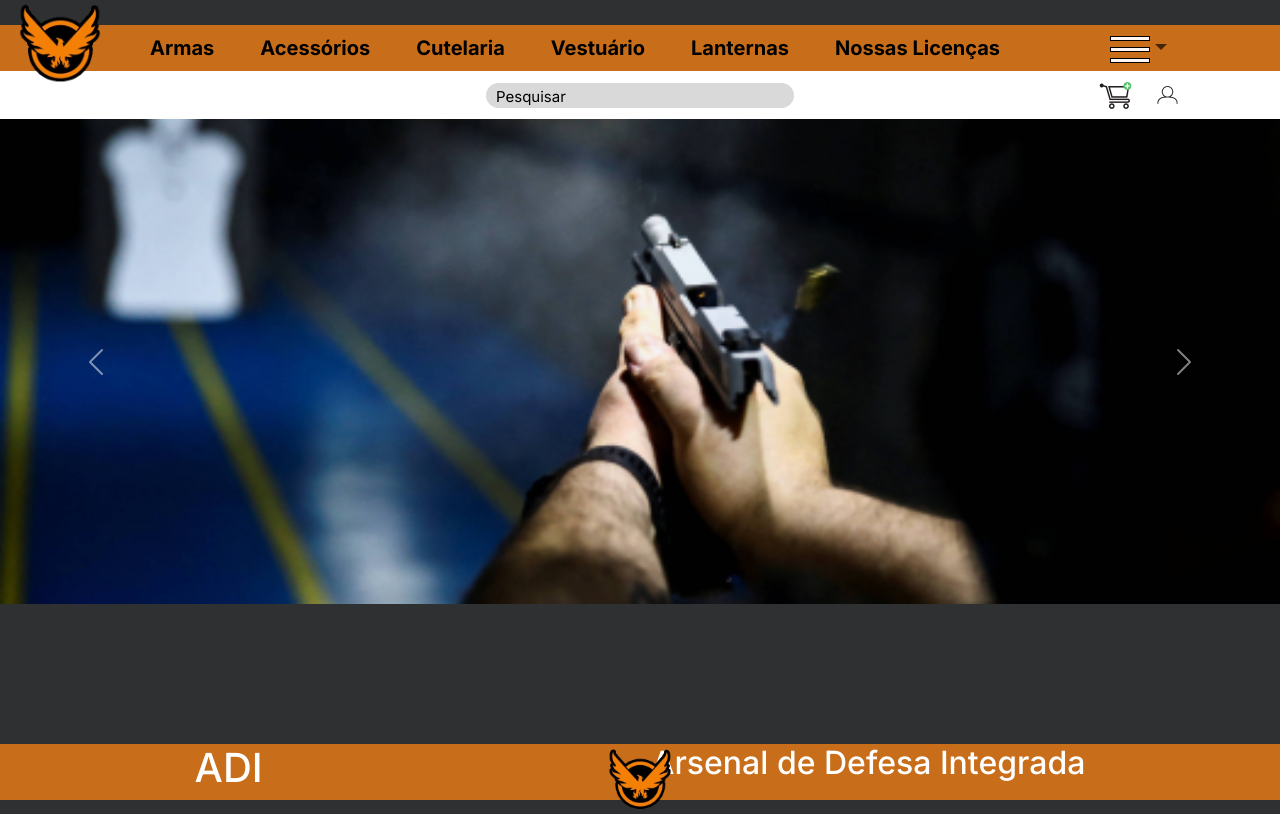
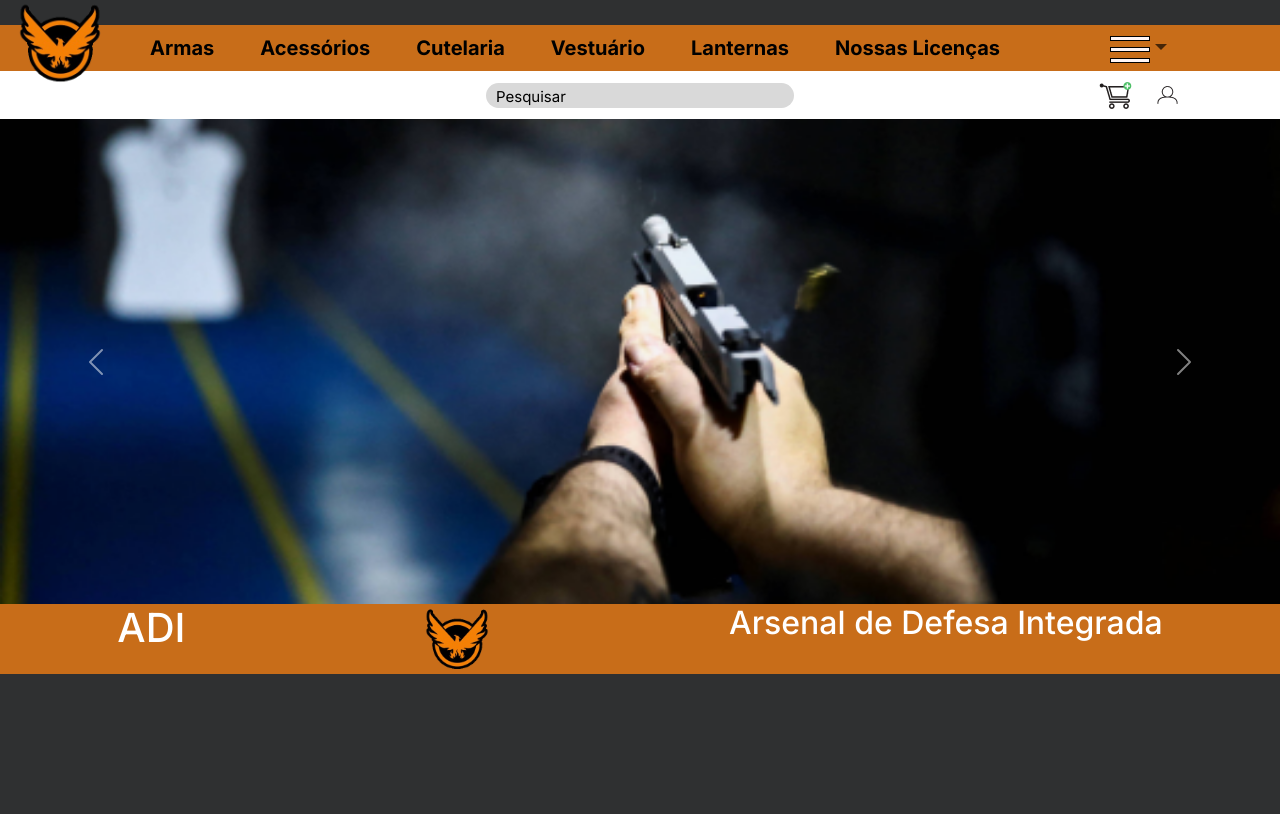
Before and after one commit to RyanSilv257/Arsenal_de_Defesa_Integrada, a React (Create React App) app in the folder site/: page / in a window 1280 px wide. Built offline with nearby package versions, Linux system fonts and the light colour scheme.

Commit message:
Update footer.css

```diff
--- a/site/src/styles/footer.css
+++ b/site/src/styles/footer.css
@@ -2,14 +2,14 @@
     background-color: #C86D19 ;
     display: flex;
     flex-direction: row;
-    position: absolute;
+
     bottom: 0px;
     width: 100%;
     justify-content: space-around;
 }
 .content-img{
     height: 70px;
-    position: absolute;
+
 }
 .content-txt{
     color: white;
```
